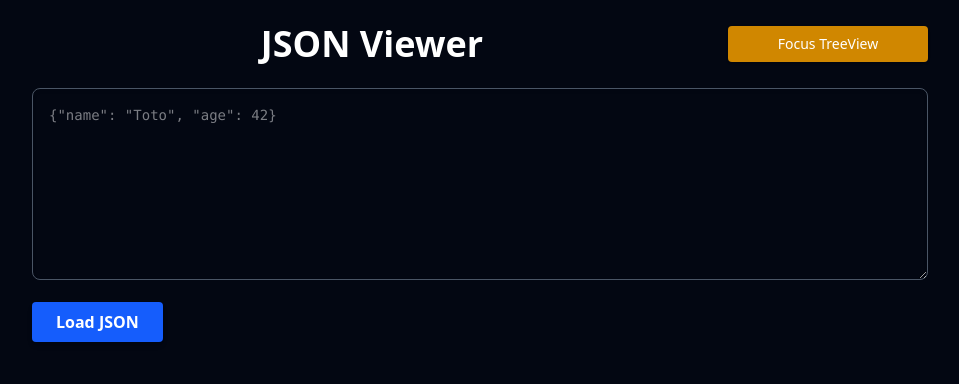
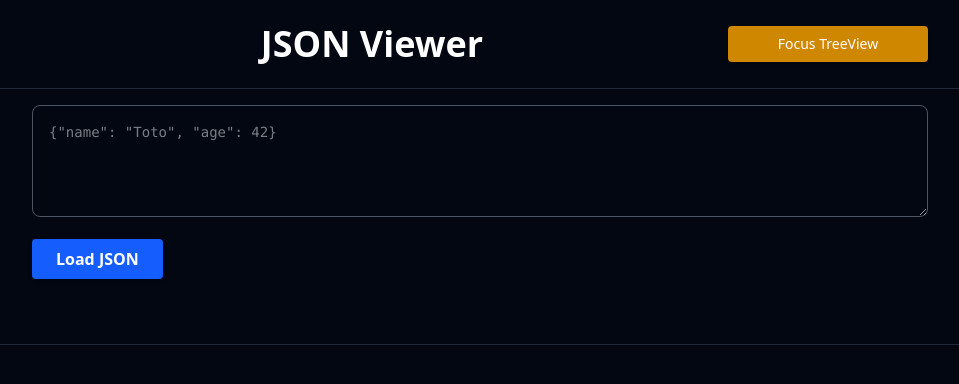
Before and after one commit to sullytobias/json-viewer, a React (Vite) app: page / in a window 1280 px wide. Shown: the top 384 px of the page, without its empty margins (160-1119 px from the left). Built offline with nearby package versions, Linux system fonts and the light colour scheme.

Commit message:
Refacto and fix animation issues

```diff
--- a/src/App.tsx
+++ b/src/App.tsx
@@ -1,8 +1,7 @@
-// jsonhero-clone/src/App.tsx
 import { useState } from "react";
 import TreeView from "./components/TreeView";
 import { JsonValue, useJson } from "./stores/useJsonStore";
-import { AnimatePresence, motion } from "framer-motion";
+import { motion } from "framer-motion";
 import Breadcrumb from "./components/Breadcrumb";
 
 export default function App() {
@@ -37,48 +36,54 @@ export default function App() {
   const error = input.length > 0 && !isValidJson ? "⛔ JSON invalide" : null;
 
   return (
-    <div className="min-h-screen bg-gray-950 text-white p-6 space-y-6">
-      <div className="flex justify-between items-center max-w-4xl mx-auto">
+    <div className="h-screen flex flex-col bg-gray-950 text-white overflow-hidden">
+      {/* Header */}
+      <header className="sticky top-0 z-10 bg-gray-950 px-6 pt-6 pb-2 border-b border-gray-800 shadow-md">
+        <div className="flex justify-between items-center max-w-4xl mx-auto mb-4">
           <h1 className="text-4xl font-bold text-center flex-1">JSON Viewer</h1>
           <button
             onClick={() => setShowOnlyTree((prev) => !prev)}
-          className="ml-4 w-50 cursor-pointer text-sm bg-yellow-600 hover:bg-yellow-700 px-4 py-2 rounded shadow"
+            className="ml-4 cursor-pointer text-sm bg-yellow-600 hover:bg-yellow-700 px-4 py-2 rounded shadow w-50"
           >
             {showOnlyTree ? "Back to Input" : "Focus TreeView"}
           </button>
         </div>
-      <AnimatePresence mode="wait">
-        <motion.div
+        <Breadcrumb />
+      </header>
+
+      {/* Main Content */}
+      <motion.main
         layout
-          className="max-w-4xl mx-auto w-full"
-          transition={{ layout: { duration: 0.4, ease: "easeInOut" } }}
+        className="flex-1 overflow-hidden flex flex-col bg-gray-950"
       >
         {!showOnlyTree && (
-            <motion.div
+          <motion.section
             key="input-panel"
-              initial={{ opacity: 0, y: -20 }}
+            initial={{ opacity: 0, y: -10 }}
             animate={{ opacity: 1, y: 0 }}
-              exit={{ opacity: 0, y: -20 }}
-              transition={{ duration: 0.4 }}
+            exit={{ opacity: 0, y: -10 }}
+            transition={{ duration: 0.2 }}
+            className="overflow-hidden mt-4 px-6 space-y-6 max-h-[30vh] min-h-[30vh] bg-gray-950 border-b border-gray-800"
           >
+            <div className="max-w-4xl mx-auto">
+              {error ? (
+                <p className="text-red-400 mb-2">{error}</p>
+              ) : (
+                input.length > 0 && (
+                  <p className="text-green-400 mb-2">✅ Valid Format</p>
+                )
+              )}
               <textarea
                 value={input}
                 onChange={(e) => setInput(e.target.value)}
                 placeholder='{"name": "Toto", "age": 42}'
-                className="w-full h-48 p-4 text-gray-100 border border-gray-600 rounded-lg text-sm font-mono focus:outline-none focus:ring-2 focus:ring-blue-500 transition-all shadow-inner"
+                className="w-full h-28 p-4 text-gray-100 border border-gray-600 rounded-lg text-sm font-mono focus:outline-none focus:ring-2 focus:ring-blue-500 transition-all shadow-inner"
               />
-              {error ? (
-                <p className="text-red-400 mt-2">{error}</p>
-              ) : (
-                input.length > 0 && (
-                  <p className="text-green-400 mt-2">✅ Valid Format</p>
-                )
-              )}
 
               <button
                 onClick={handleLoad}
                 disabled={loading}
-                className={`mt-4 px-6 py-2 rounded text-white font-semibold shadow-md ${
+                className={`mt-4 px-6 py-2 rounded text-white font-semibold shadow-md transition-colors duration-300 ${
                   loading
                     ? "bg-blue-400 cursor-not-allowed"
                     : "bg-blue-600 hover:bg-blue-700"
@@ -112,16 +117,18 @@ export default function App() {
                   "Load JSON"
                 )}
               </button>
-            </motion.div>
+            </div>
+          </motion.section>
         )}
 
-          <motion.div layout className="mt-6">
-            <Breadcrumb />
-
+        <motion.section
+          layout
+          transition={{ duration: 0.2 }}
+          className="flex-1 overflow-auto px-6 pb-6"
+        >
           <TreeView />
-          </motion.div>
-        </motion.div>
-      </AnimatePresence>
+        </motion.section>
+      </motion.main>
     </div>
   );
 }
--- a/src/components/Breadcrumb.tsx
+++ b/src/components/Breadcrumb.tsx
@@ -21,8 +21,6 @@ export default function Breadcrumb() {
   return (
     <div className="max-w-4xl mx-auto mb-4 px-2 py-2 rounded bg-gray-900 border border-gray-800 shadow-sm text-sm font-mono text-gray-300 overflow-x-auto whitespace-nowrap">
       {parts.map((part, i) => {
-        console.log(part);
-        const label = part === "undefined" ? "root" : part;
         return (
           <span key={i} className="inline">
             {i > 0 && <span className="text-gray-600 mx-1">/</span>}
@@ -34,7 +32,7 @@ export default function Breadcrumb() {
                   : "text-gray-300"
               }`}
             >
-              {label}
+              {part}
             </button>
           </span>
         );
--- a/src/components/TreeView.tsx
+++ b/src/components/TreeView.tsx
@@ -1,5 +1,5 @@
-import { useJson } from '../stores/useJsonStore';
-import Node from './Node';
+import { useJson } from "../stores/useJsonStore";
+import Node from "./Node";
 
 export default function TreeView() {
   const { json } = useJson();
@@ -7,7 +7,7 @@ export default function TreeView() {
 
   return (
     <div className="mt-6 p-4 rounded overflow-x-auto">
-      <Node data={json} path="root" depth={0} />
+      <Node breadcrumbValue="root" data={json} path="root" depth={0} />
     </div>
   );
 }
```
Lines whose indentation alone changed are shown as unchanged.
